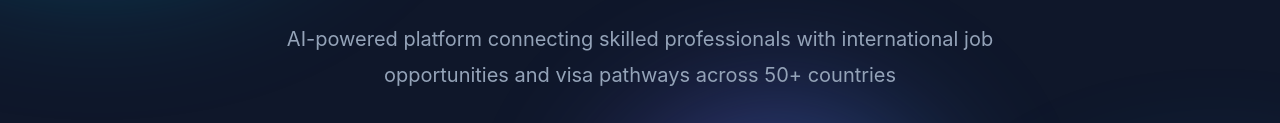
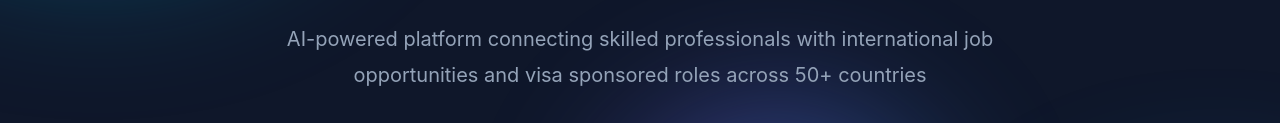
Before and after one commit to Oscah-jay/RobertWalters, a plain HTML site: page index.html in a window 1280 px wide. Shown: the part 340-463 px from the top of the page. Drawn offline with Linux system fonts and the light colour scheme.

Commit message:
Initial changes

```diff
--- a/index.html
+++ b/index.html
@@ -42,7 +42,7 @@
 
         <div class="container hero-content">
             <h1 class="hero-title">Your Gateway to <span class="gradient-text">Global Career Opportunities</span></h1>
-            <p class="hero-subtitle">AI-powered platform connecting skilled professionals with international job opportunities and visa pathways across 50+ countries</p>
+            <p class="hero-subtitle">AI-powered platform connecting skilled professionals with international job opportunities and visa sponsored roles across 50+ countries</p>
 
             <div class="hero-cta">
                 <button class="btn btn-primary" onclick="scrollToSection('eligibility')">
```
